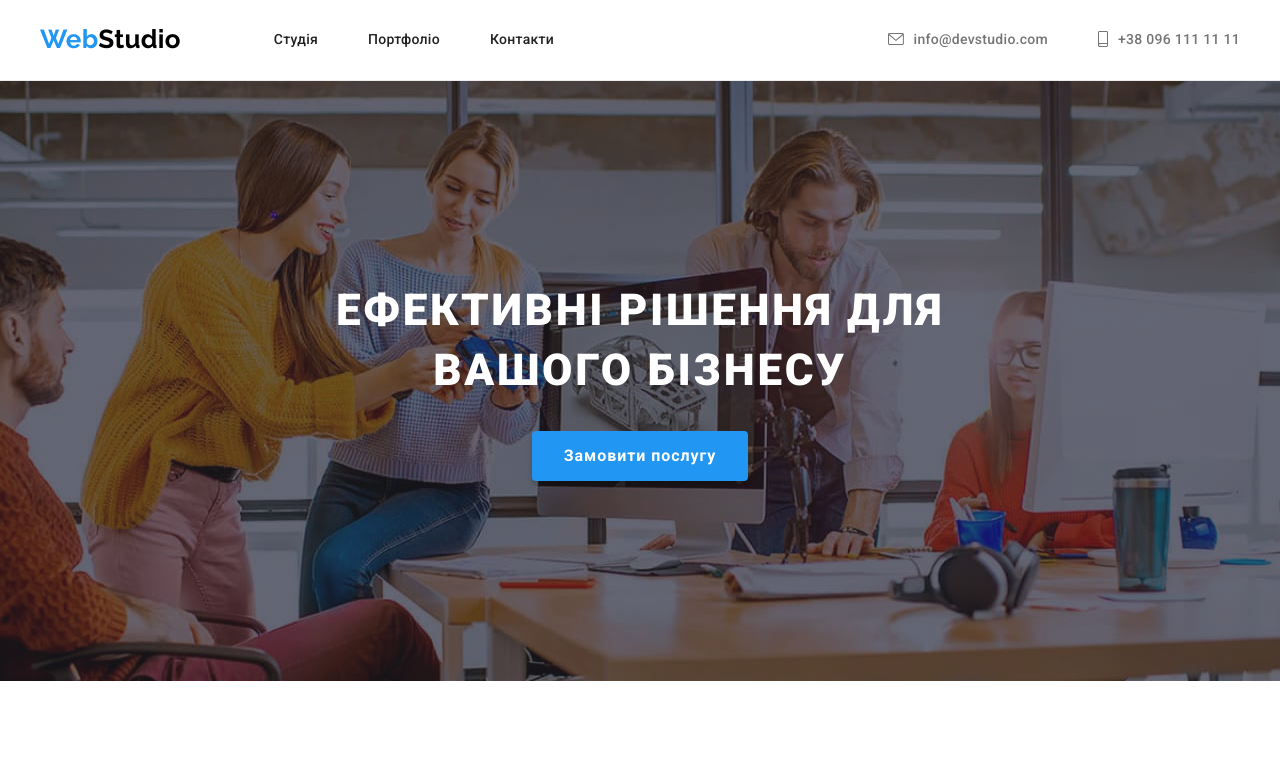
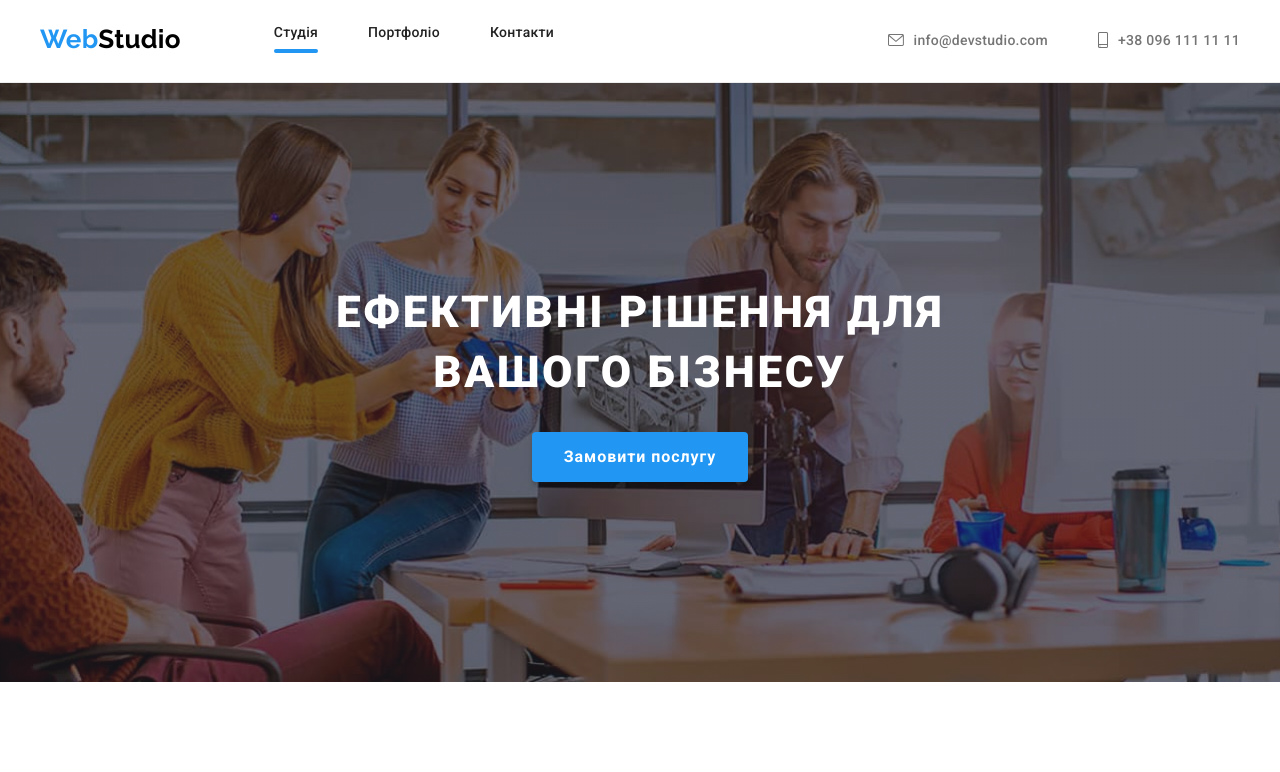
Before and after one commit to Basilika-draconum/-goit-markup-hw-05, a plain HTML site: page index.html in a window 1280 px wide. Shown: the top 772 px of the page. Drawn offline with Linux system fonts and the light colour scheme.

Commit message:
add current after in styles

```diff
--- a/css/styles.css
+++ b/css/styles.css
@@ -41,11 +41,10 @@ img{
     border-bottom: 1px solid #ECECEC;
 }
 .header-block{
-display: flex;
-justify-content: space-between;
-align-items: center;
-padding: 24px 0 25px;
-
+    display: flex;
+    justify-content: space-between;
+    align-items: center;
+    padding: 24px 0 25px;
 }
 .header-site{
     display:flex;
@@ -111,6 +110,19 @@ padding: 24px 0 25px;
 }
 .current:visited{
     color: var(--accent-color);
+}
+.current::after{
+    content: " ";
+    background-color: var(--accent-color);
+    display: inline-block;
+    width: 100%;
+    height: 4px;
+    border-radius: 2px;
+    /* position: absolute;
+    bottom: 0; */
+    position: relative;
+    /* top:89%;  */
+
 }
 .icon-formail{
     margin-right: 10px;
@@ -302,6 +314,7 @@ margin-right: 30px;
     flex-wrap: wrap;
     justify-content: center;
     align-items:center;
+    margin-bottom: 50px;
 
 }
 
@@ -315,7 +328,6 @@ margin-right: 30px;
     border: 1px solid #AFB1B8;
     background-color: transparent;
     fill:#afb1b8;
-    margin-top: 50px;
 }
 .client-link:hover,
 .client-link:focus{
```
